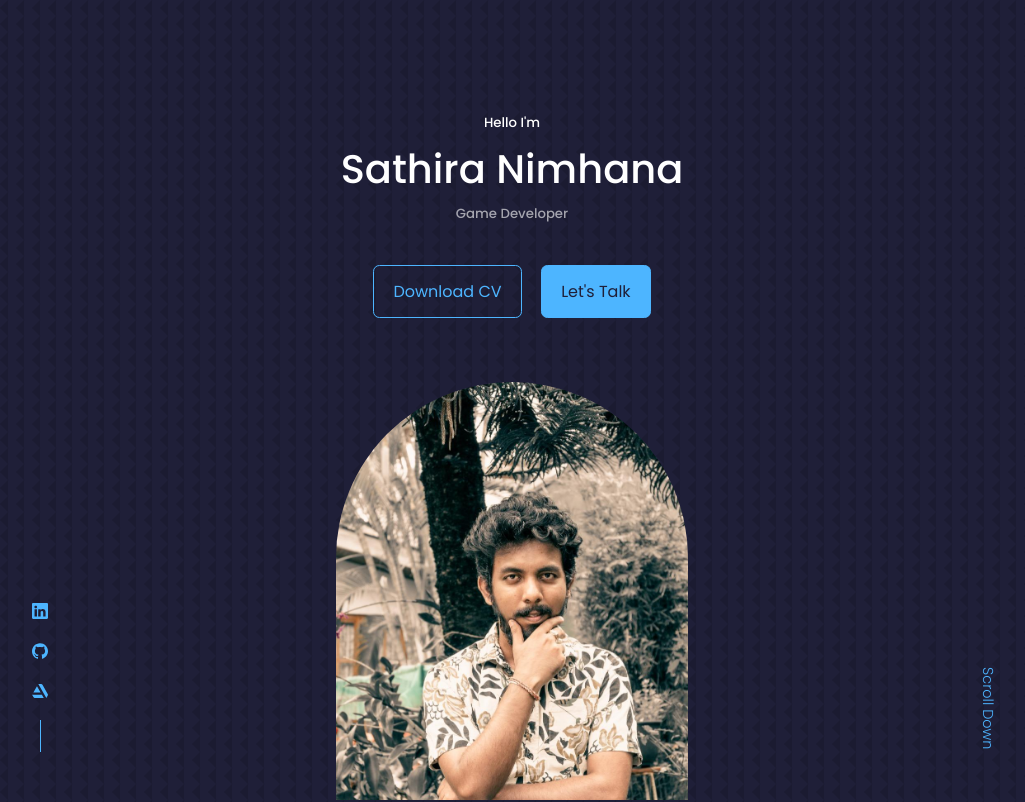
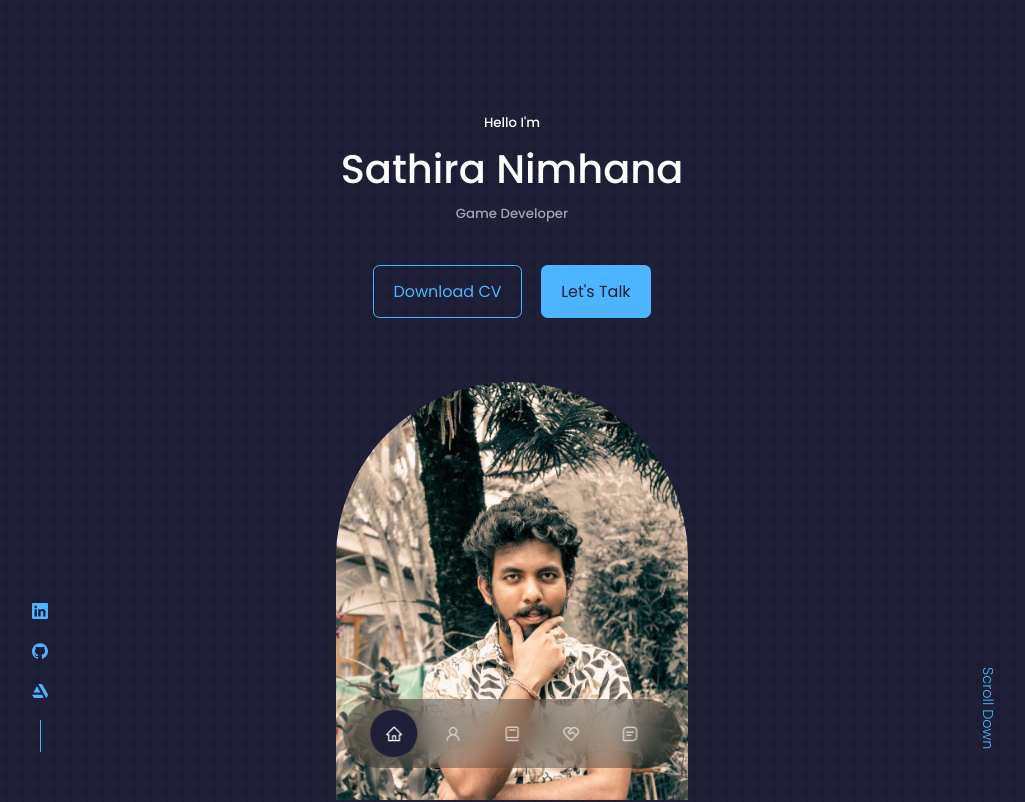
Before and after one commit to sathira97/Sathira-s-Porfolio, a React (Create React App) app in the folder react-portfolio-2/: page / in a window 1280 px wide. Shown: the top 802 px of the page, without its empty margins (128-1153 px from the left). Built offline with nearby package versions, Linux system fonts and the light colour scheme.

Commit message:
added-navbar

```diff
--- a/react-portfolio-2/src/componnets/nav/Nav.jsx
+++ b/react-portfolio-2/src/componnets/nav/Nav.jsx
@@ -5,15 +5,17 @@
 import {BiBook} from 'react-icons/bi'
 import {RiServiceLine} from 'react-icons/ri'
 import {BiMessageSquareDetail} from 'react-icons/bi'
+import { useState } from 'react'
 
 const Nav = () => {
+  const [activeNav, setActiveNav] = useState('#')
   return (
     <nav>
-      <a href='#'><AiOutlineHome /></a>
-      <a href='#about'><AiOutlineUser /></a>
-      <a href='#experience'><BiBook /></a>
-      <a href='#services'><RiServiceLine /></a>
-      <a href='#contact'><BiMessageSquareDetail /></a>
+      <a href='#' onClick={() => setActiveNav('#') } className={activeNav === '#' ? 'active' : ''}><AiOutlineHome /></a>
+      <a href='#about' onClick={() => setActiveNav('#about') } className={activeNav === '#about' ? 'active' : ''}><AiOutlineUser /></a>
+      <a href='#experience' onClick={() => setActiveNav('#experience') } className={activeNav === '#experience' ? 'active' : ''}><BiBook /></a>
+      <a href='#services' onClick={() => setActiveNav('#services') } className={activeNav === '#services' ? 'active' : ''}><RiServiceLine /></a>
+      <a href='#contact' onClick={() => setActiveNav('#contact') } className={activeNav === '#contact' ? 'active' : ''}><BiMessageSquareDetail /></a>
     </nav>
   )
 }
--- a/react-portfolio-2/src/componnets/nav/nav.css
+++ b/react-portfolio-2/src/componnets/nav/nav.css
@@ -0,0 +1,33 @@
+nav {
+    background: rgba(0, 0, 0, 0.3);
+    width: max-content;
+    display: block;
+    padding: 0.7rem 1.7rem;
+    z-index: 2;
+    position: fixed;
+    left: 50%;
+    transform: translateX(-50%);
+    bottom: 2rem;
+    display: flex;
+    gap: 0.8rem;
+    border-radius: 3rem;
+    backdrop-filter: blur(15px);
+}
+
+nav a {
+    background: transparent;
+    padding: 0.9rem;
+    border-radius: 50%;
+    display: flex;
+    color: var(--color-light);
+    font-size: 1.1rem;
+}
+
+nav a:hover {
+    background: rgba(0, 0, 0, 0.3);
+}
+
+nav a.active {
+    background: var(--color-bg);
+    color: var(--color-white);
+}
```
